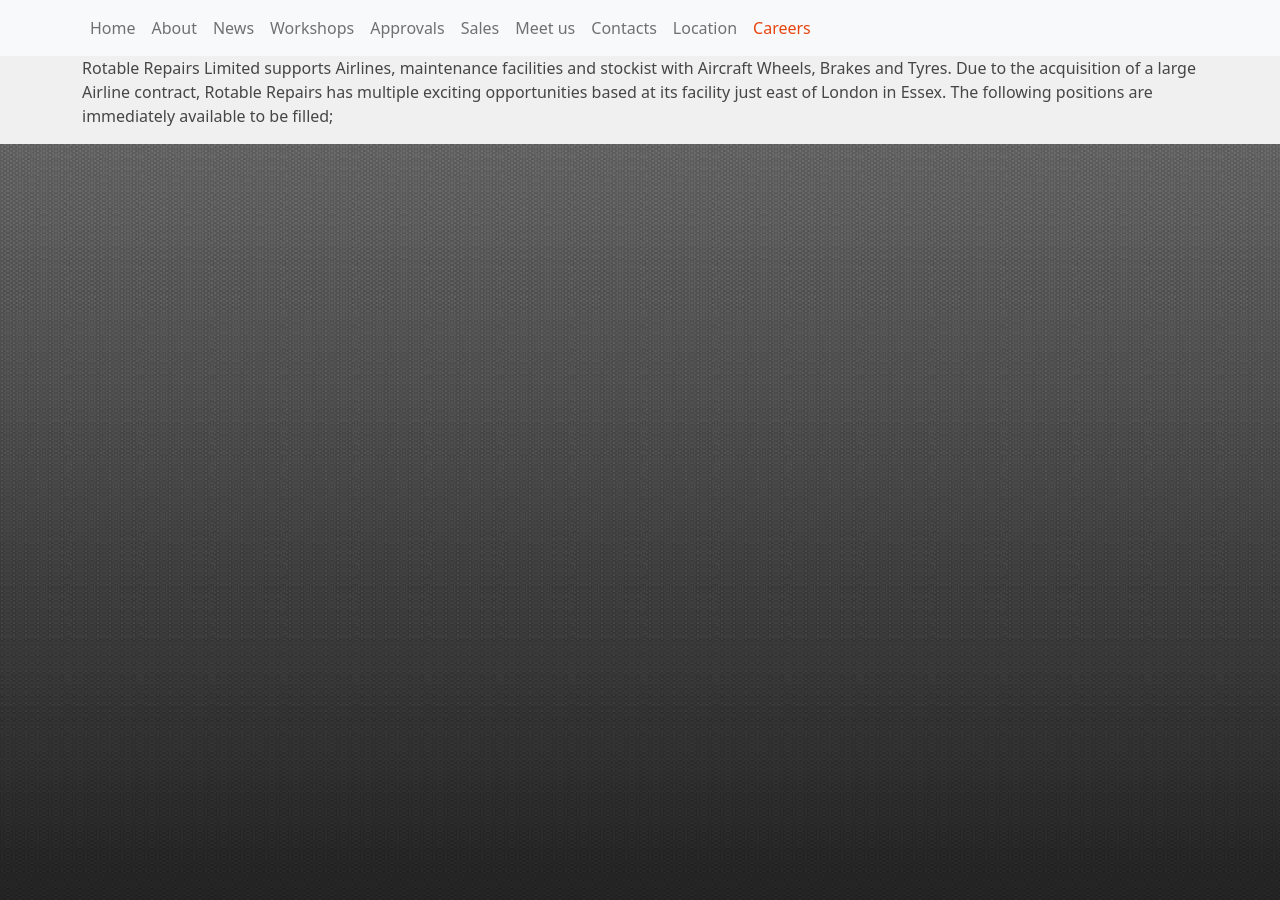
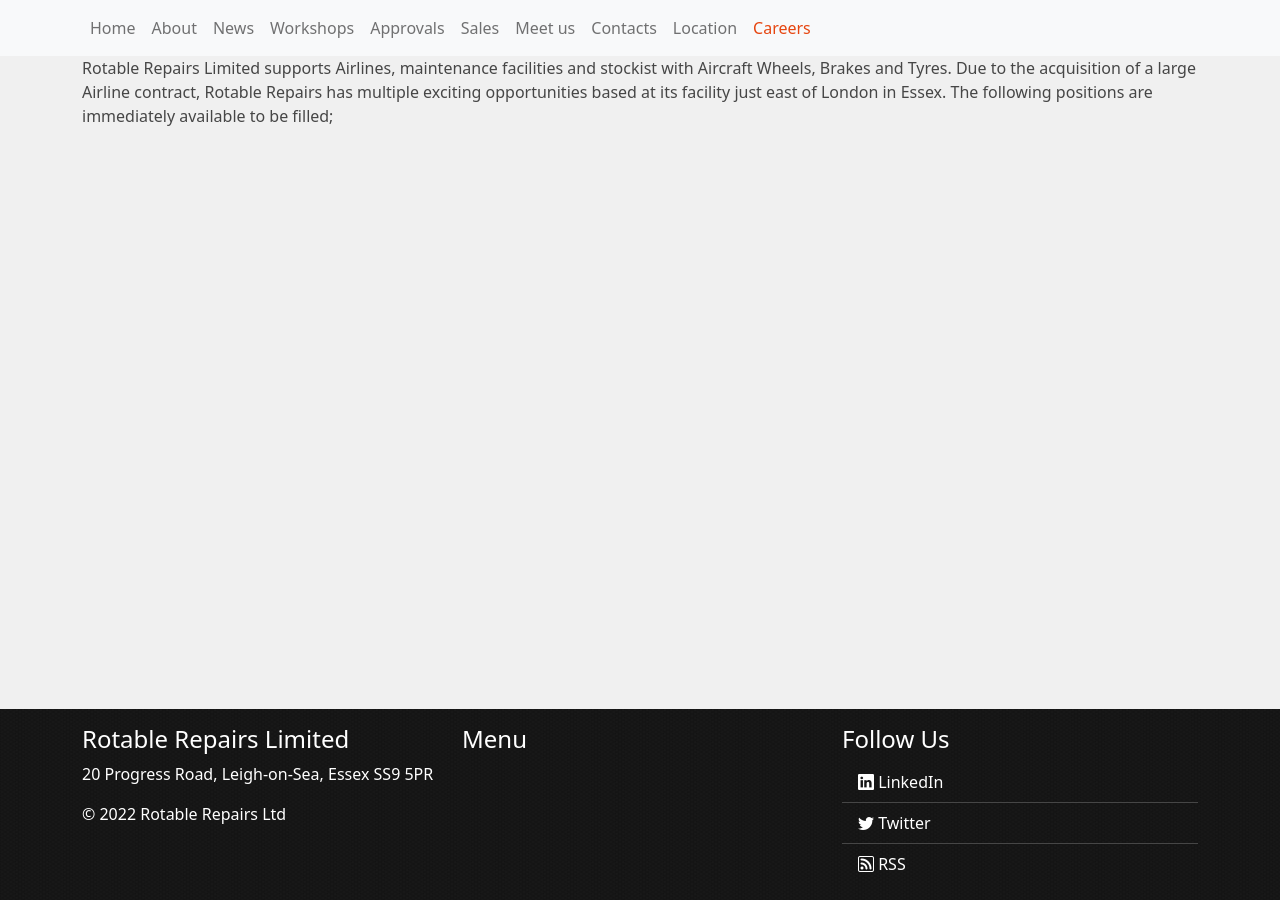
Before and after one commit to rotablerepairs/rotablerepairs.github.io, a Jekyll site: the page built from careers.md, in a window 1280 px wide. Built offline with Jekyll 4.4.1, drawn with Linux system fonts in a browser that asks for light colours.

Commit message:
Add footer, make full height

```diff
--- /dev/null
+++ b/_includes/footer.html
@@ -0,0 +1,29 @@
+<footer class="mt-auto py-3">
+    <div class="container-lg">
+        <div class="row">
+            <div class="col-md-4 footer-brand">
+                <h4>Rotable Repairs Limited</h4>
+                <p>20 Progress Road, Leigh-on-Sea, Essex SS9 5PR</p>
+                <p>© 2022 Rotable Repairs Ltd</p>
+            </div>
+            <div class="col-md-4 footer-nav">
+                <h4>Menu</h4>
+                <ul class="pages">
+                    <!-- {% for item in site.data.navigation %}
+                    <li class="nav-item">
+                    <a href="{{ item.link }}" class="nav-link {{ item.name}}">{{ item.name}}</a>
+                    </li>
+                    {% endfor %} -->
+                </ul>
+            </div>
+            <div class="col-md-4 footer-social">
+                <h4>Follow Us</h4>
+                <ul class="list-group list-group-flush">
+                    <li class="list-group-item"><a href="#"><i class="bi bi-linkedin"></i> LinkedIn</li>
+                    <li class="list-group-item"><a href="#"><i class="bi bi-twitter"></i> Twitter</a></li>
+                    <li class="list-group-item"><a href="#"><i class="bi bi-rss"></i> RSS</a></li>
+                </ul>
+            </div>
+        </div>
+    </div>
+</footer>
--- a/_layouts/default.html
+++ b/_layouts/default.html
@@ -1,5 +1,5 @@
 <!doctype html>
-<html lang="en">
+<html lang="en" class="h-100">
   <head>
     <meta charset="utf-8">
     <meta name="viewport" content="width=device-width, initial-scale=1">
@@ -7,11 +7,12 @@
     <link href="bootstrap-5.1.3-dist/css/bootstrap.min.css" rel="stylesheet">
     <script src="bootstrap-5.1.3-dist/js/bootstrap.bundle.min.js"></script>
     <link href="assets/css/styles.css" rel="stylesheet">
+    <link rel="stylesheet" href="https://cdn.jsdelivr.net/npm/bootstrap-icons@1.8.1/font/bootstrap-icons.css">
   </head>
-  <body>
+  <body class="d-flex flex-column h-100">
     {% include navigation.html %}
     <div id="main">
-      <div class="container-lg min-100">
+      <div class="container-lg">
         <div class="row">
           <div class="col">
             {{ content }}
@@ -19,5 +20,6 @@
         </div>
       </div>
     </div>
+    {% include footer.html %}
   </body>
 </html>
--- a/_sass/main.scss
+++ b/_sass/main.scss
@@ -1,18 +1,17 @@
-html, body {
-    height: 100%;
+body {
+    background: #f0f0f0;
+    color:#464646;
 }
 
-body {
-    background: url(/assets/images/bg-default.webp) repeat-x;
-    color:#464646;
+a {
+    color: inherit;
+    &:hover {
+        color: rgb(230, 69, 15);
+    }
 }
 
 h1, h2, h3 {
     color: rgb(230, 69, 15);
-}
-
-.min-100 {
-    min-height: 100%;
 }
 
 .navbar-nav {
@@ -31,3 +30,19 @@ h1, h2, h3 {
 #main {
         background: #f0f0f0;
 }
+
+footer {
+    background: url(/assets/images/Bottom_texture.jpg) repeat #464646;
+    color: #fff;
+    .list-group-item {
+        background-color: transparent;
+        border: 1px solid #464646;
+    }
+    .footer-social {
+        a {
+            color: #fff;
+            text-decoration: none;
+
+        }
+    }
+}
```
